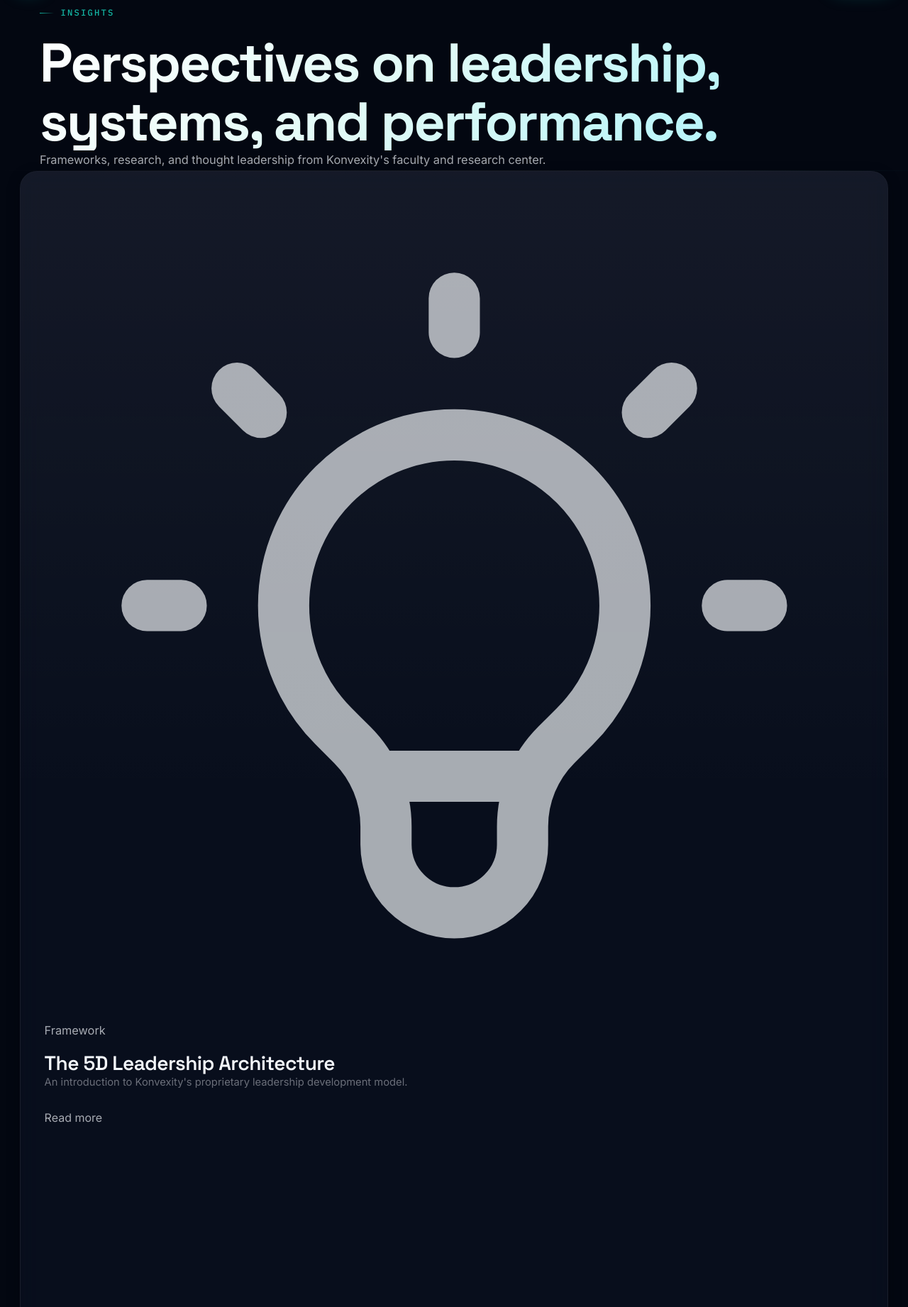
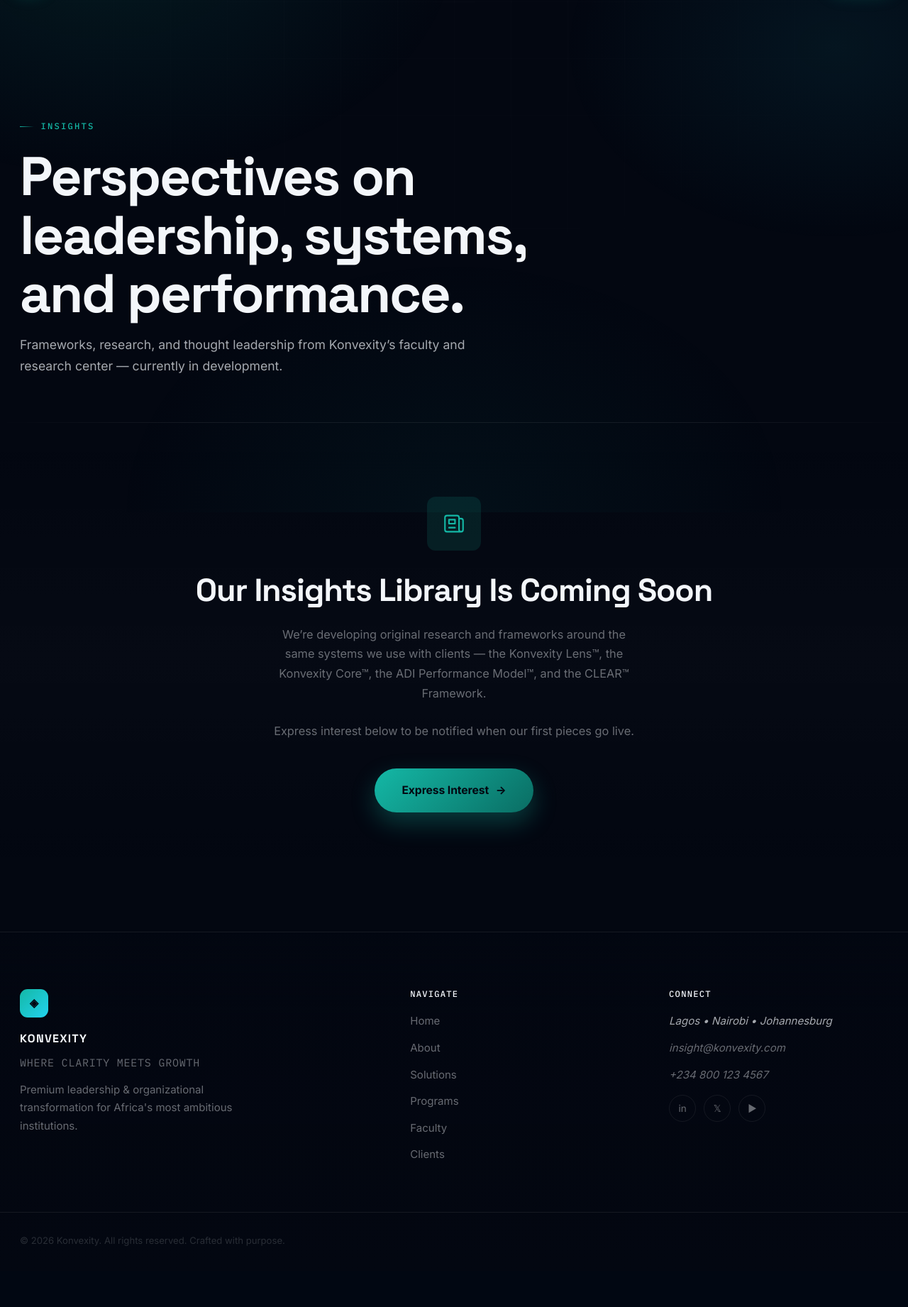
Before and after one commit to ABDULAFEEZ12/Konvexity, a Flask app: page /resources in a window 1280 px wide. Shown: the part 78-1920 px from the top of the page at 71% size. After the commit the page ends 1834 px from the top, so only its background shows below. Run offline with Flask 3, Linux system fonts and the light colour scheme.

Commit message:
Update resources.html

```diff
--- a/templates/public/resources.html
+++ b/templates/public/resources.html
@@ -1,57 +1,37 @@
+<!-- templates/public/resources.html -->
 {% extends "base.html" %}
+{% block title %}Insights — Konvexity{% endblock %}
+{% block content %}
 
-{% block content %}
-<div class="relative bg-deeper">
-
-<div class="fixed inset-0 pointer-events-none z-0 overflow-hidden" aria-hidden="true">
-    <div class="absolute top-1/4 -left-32 w-[600px] h-[600px] bg-teal/[0.015] rounded-full blur-[150px] float-ambient"></div>
-</div>
-
-<section class="relative pt-44 pb-24 md:pt-52 md:pb-32 bg-deep z-10">
-    <div class="relative max-w-7xl mx-auto px-6 lg:px-8">
-        <div class="max-w-4xl">
-            <p class="section-eyebrow lens-reveal">Insights</p>
-            <h1 class="heading-display mb-10 lens-reveal" data-delay="100" data-glow>Perspectives on leadership, systems, and performance.</h1>
-            <p class="text-xl md:text-2xl text-gray-400 max-w-3xl leading-relaxed font-light lens-reveal" data-delay="250">
-                Frameworks, research, and thought leadership from Konvexity's faculty and research center.
-            </p>
-        </div>
+<section class="page-hero">
+    <div class="container">
+        <span class="section-label reveal">Insights</span>
+        <h1 class="reveal" style="max-width:820px;">Perspectives on leadership, systems, and performance.</h1>
+        <p class="reveal" style="max-width:640px; font-size:1.1rem; margin-top:1rem;">
+            Frameworks, research, and thought leadership from Konvexity&rsquo;s faculty and research center &mdash; currently in development.
+        </p>
     </div>
 </section>
 
 <div class="divider"></div>
 
-<section class="relative py-36 md:py-48 lg:py-56 bg-deeper z-10">
-    <div class="relative max-w-7xl mx-auto px-6 lg:px-8">
-        <div class="grid grid-cols-1 md:grid-cols-2 lg:grid-cols-3 gap-6">
-            {% set resources = [
-                {'type': 'Framework', 'title': 'The 5D Leadership Architecture', 'desc': "An introduction to Konvexity's proprietary leadership development model.", 'icon': 'M9.663 17h4.673M12 3v1m6.364 1.636l-.707.707M21 12h-1M4 12H3m3.343-5.657l-.707-.707m2.828 9.9a5 5 0 117.072 0l-.548.547A3.374 3.374 0 0014 18.469V19a2 2 0 11-4 0v-.531c0-.895-.356-1.754-.988-2.386l-.548-.547z'},
-                {'type': 'Article', 'title': 'Why Organizations Plateau', 'desc': 'Understanding the systemic causes of organizational stagnation and how to overcome them.', 'icon': 'M19 20H5a2 2 0 01-2-2V6a2 2 0 012-2h10a2 2 0 012 2v1m2 13a2 2 0 01-2-2V7m2 13a2 2 0 002-2V9a2 2 0 00-2-2h-2m-4-3H9M7 16h6M7 8h6v4H7V8z'},
-                {'type': 'Research Paper', 'title': 'The Accountability Equation', 'desc': 'How accountability systems drive performance across organizational tiers.', 'icon': 'M9 19v-6a2 2 0 00-2-2H5a2 2 0 00-2 2v6a2 2 0 002 2h2a2 2 0 002-2zm0 0V9a2 2 0 012-2h2a2 2 0 012 2v10m-6 0a2 2 0 002 2h2a2 2 0 002-2m0 0V5a2 2 0 012-2h2a2 2 0 012 2v14a2 2 0 01-2 2h-2a2 2 0 01-2-2z'},
-                {'type': 'Guide', 'title': 'Leading Through Uncertainty', 'desc': 'A practical framework for leadership decision-making in volatile environments.', 'icon': 'M12 2C6.477 2 2 6.477 2 12s4.477 10 10 10 10-4.477 10-10S17.523 2 12 2zm0 14a4 4 0 100-8 4 4 0 000 8z'},
-                {'type': 'Article', 'title': 'Building Psychological Safety', 'desc': "The leader's role in creating environments where teams perform at their best.", 'icon': 'M17 20h5v-2a3 3 0 00-5.356-1.857M17 20H7m10 0v-2c0-.656-.126-1.283-.356-1.857M7 20H2v-2a3 3 0 015.356-1.857M7 20v-2c0-.656.126-1.283.356-1.857m0 0a5.002 5.002 0 019.288 0M15 7a3 3 0 11-6 0 3 3 0 016 0z'},
-                {'type': 'Case Study', 'title': 'From Informal to Institutional', 'desc': 'How African organizations can transition from founder-dependent to systems-driven.', 'icon': 'M12 6.253v13m0-13C10.832 5.477 9.246 5 7.5 5S4.168 5.477 3 6.253v13C4.168 18.477 5.754 18 7.5 18s3.332.477 4.5 1.253m0-13C13.168 5.477 14.754 5 16.5 5c1.747 0 3.332.477 4.5 1.253v13C19.832 18.477 18.247 18 16.5 18c-1.746 0-3.332.477-4.5 1.253'}
-            ] %}
-
-            {% for resource in resources %}
-            <a href="#" class="card-glass p-10 lens-reveal group" data-delay="{{ loop.index * 80 }}">
-                <div class="w-11 h-11 rounded-xl bg-teal/[0.04] flex items-center justify-center text-teal/40 mb-6 group-hover:bg-teal group-hover:text-deeper transition-all duration-500">
-                    <svg class="w-5 h-5" fill="none" stroke="currentColor" viewBox="0 0 24 24"><path stroke-linecap="round" stroke-linejoin="round" stroke-width="1.5" d="{{ resource.icon }}"/></svg>
-                </div>
-                <p class="text-teal/30 text-xs font-medium uppercase tracking-widest mb-5">{{ resource.type }}</p>
-                <h3 class="text-lg font-semibold text-white mb-3 group-hover:text-teal transition-colors duration-500">{{ resource.title }}</h3>
-                <p class="body-sm mb-8">{{ resource.desc }}</p>
-                <span class="flex items-center text-teal/25 text-sm font-medium group-hover:text-teal transition-colors duration-500">
-                    Read more
-                    <svg class="w-4 h-4 ml-2 transition-transform duration-500 group-hover:translate-x-1" fill="none" stroke="currentColor" viewBox="0 0 24 24"><path stroke-linecap="round" stroke-linejoin="round" stroke-width="2.5" d="M17 8l4 4m0 0l-4 4m4-4H3"/></svg>
-                </span>
+<section class="section section--alt">
+    <div class="container text-center">
+        <div class="reveal">
+            <div class="about-icon" style="width:76px; height:76px; margin:0 auto 2rem; font-size:1.6rem;" aria-hidden="true">
+                <svg width="34" height="34" fill="none" stroke="currentColor" viewBox="0 0 24 24" style="color:var(--teal);"><path stroke-linecap="round" stroke-linejoin="round" stroke-width="1.5" d="M19 20H5a2 2 0 01-2-2V6a2 2 0 012-2h10a2 2 0 012 2v1m2 13a2 2 0 01-2-2V7m2 13a2 2 0 002-2V9a2 2 0 00-2-2h-2m-4-3H9M7 16h6M7 8h6v4H7V8z"/></svg>
+            </div>
+            <h2 class="heading-lg mb-8">Our Insights Library Is Coming Soon</h2>
+            <p class="body-base" style="max-width:520px; margin:0 auto 1.6rem;">
+                We&rsquo;re developing original research and frameworks around the same systems we use with clients &mdash; the Konvexity Lens&trade;, the Konvexity Core&trade;, the ADI Performance Model&trade;, and the CLEAR&trade; Framework.
+            </p>
+            <p class="body-base" style="max-width:520px; margin:0 auto 2.4rem;">
+                Express interest below to be notified when our first pieces go live.
+            </p>
+            <a href="{{ url_for('public.contact') }}" class="btn btn-primary btn-lg magnetic">
+                Express Interest <span class="btn-arrow">&rarr;</span>
             </a>
-            {% endfor %}
         </div>
     </div>
 </section>
-
-{% include 'components/cta_section.html' %}
-
-</div>
 {% endblock %}
```
